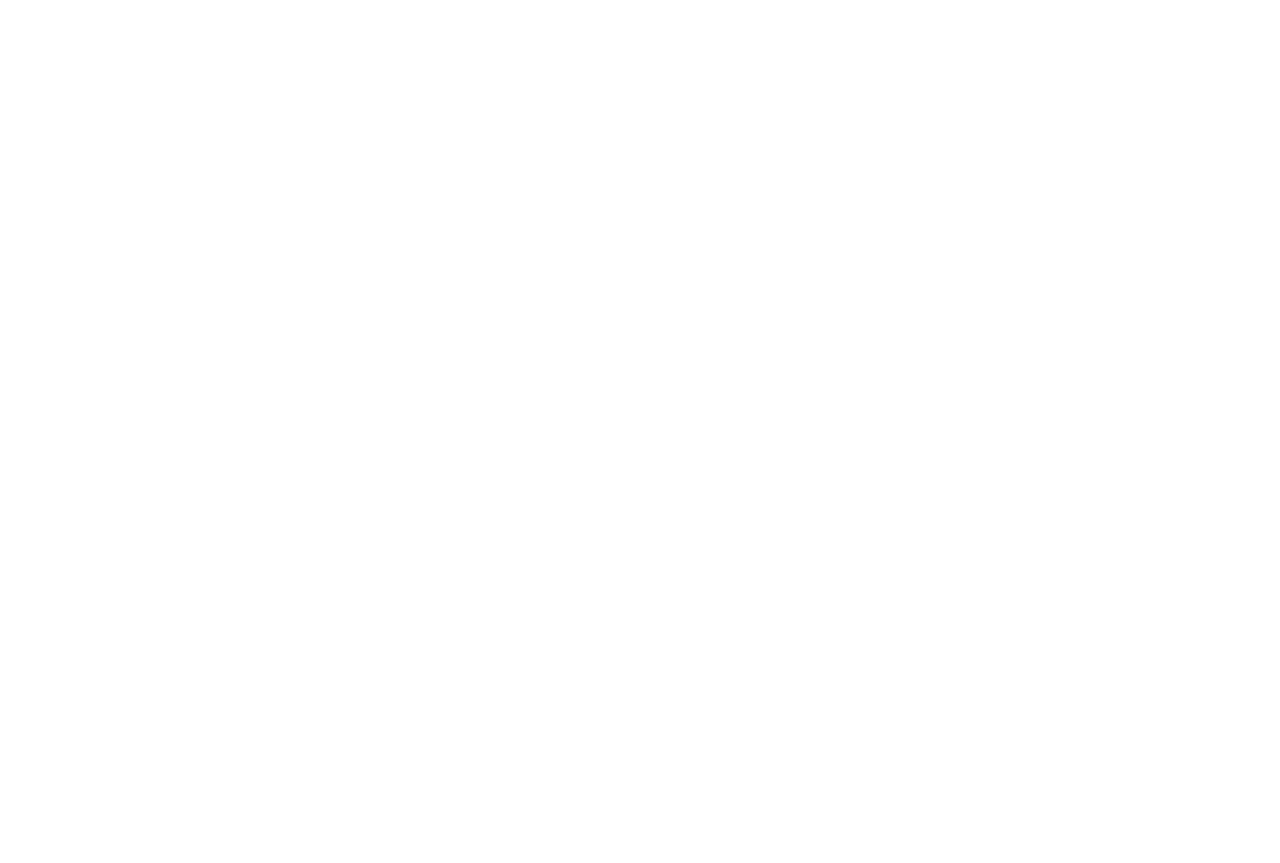
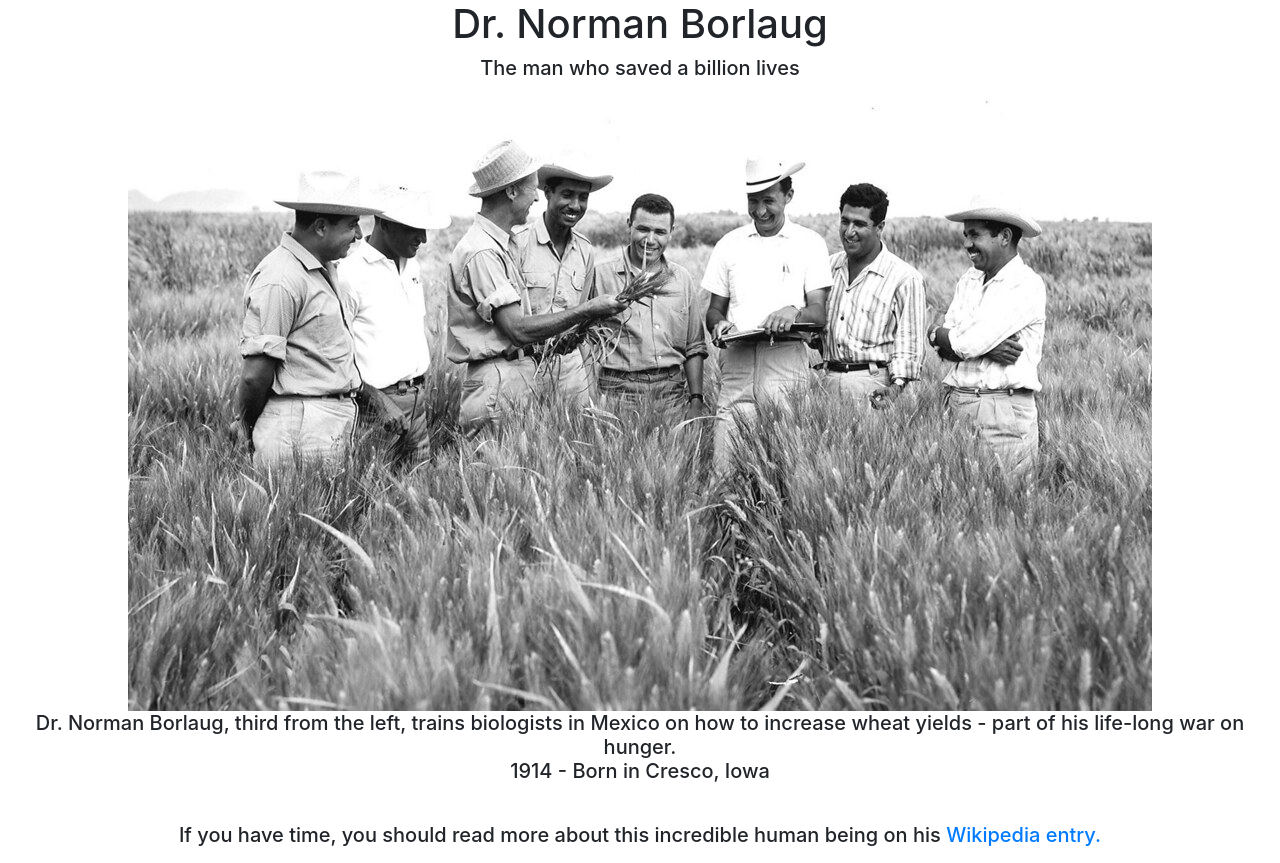
Before and after one commit to waqarmumtaz369/TributePage, a plain HTML site: page index.html in a window 1280 px wide. Before the commit the page ends 800 px from the top, so only its background shows below. Drawn offline with nearby package versions, Linux system fonts and the light colour scheme.

Commit message:
Add some new Features and Pass the Test Cases

```diff
--- a/index.html
+++ b/index.html
@@ -4,14 +4,32 @@
     <meta charset="UTF-8">
     <title>Fork Me! FCC: Test Suite Template</title>
     <link rel="stylesheet" href="css/style.css">
+
+    <!-- Add Bootstrap CDN -->
+    <link rel="stylesheet" href="https://cdn.jsdelivr.net/npm/bootstrap@4.3.1/dist/css/bootstrap.min.css" integrity="sha384-ggOyR0iXCbMQv3Xipma34MD+dH/1fQ784/j6cY/iJTQUOhcWr7x9JvoRxT2MZw1T" crossorigin="anonymous">
   </head>
 
-  <body>
+  <body >
     <script src="https://cdn.freecodecamp.org/testable-projects-fcc/v1/bundle.js"></script>
 
-    <main id="main">
-      <title id="title"> Dr. Norman Borlaug</title>
+    <main id="main" class="text-center">
+      <h1 id="title"> Dr. Norman Borlaug</h1>
+      <h5>The man who saved a billion lives<h5>
+        <div id="img-div">
+          <img id="image" class="img img-fluid" src="images/tribute-page-main-image.jpg" />
+          <figcaption id="img-caption">Dr. Norman Borlaug, third from the left, trains biologists in Mexico on how to increase wheat yields - part of his life-long war on hunger.</figcaption>
+        </div>
 
+        <div id="tribute-info">
+          <!--TEXT-->
+          <p>1914 - Born in Cresco, Iowa</p>
+          <!--Link-->
+          <br>
+          <p>If you have time, you should read more about this incredible human being on his
+          <a id="tribute-link" href="https://en.wikipedia.org/wiki/Norman_Borlaug">Wikipedia entry.</a>
+          </p>
+
+        </div>
 
     </main>
 
```
Also changed, not shown: images/tribute-page-main-image.jpg (added).
